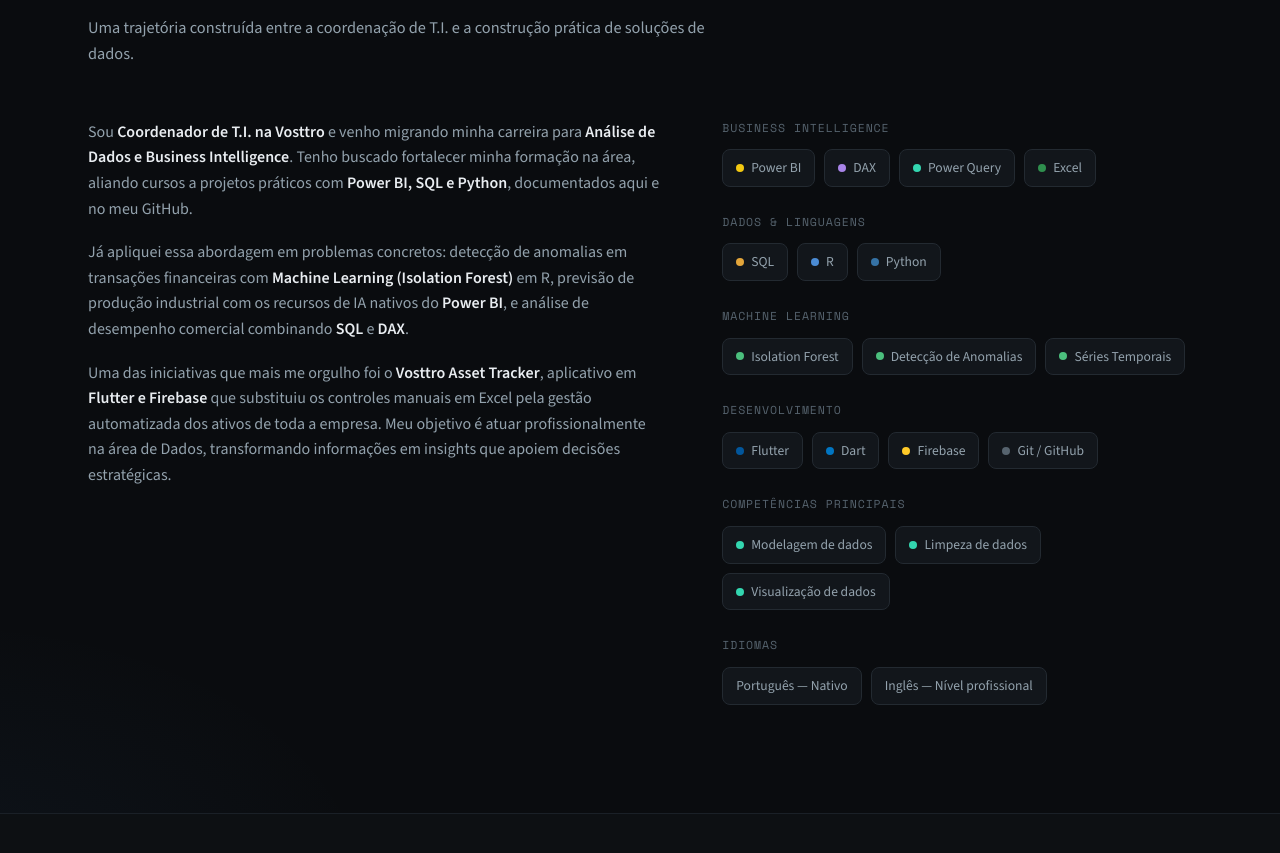
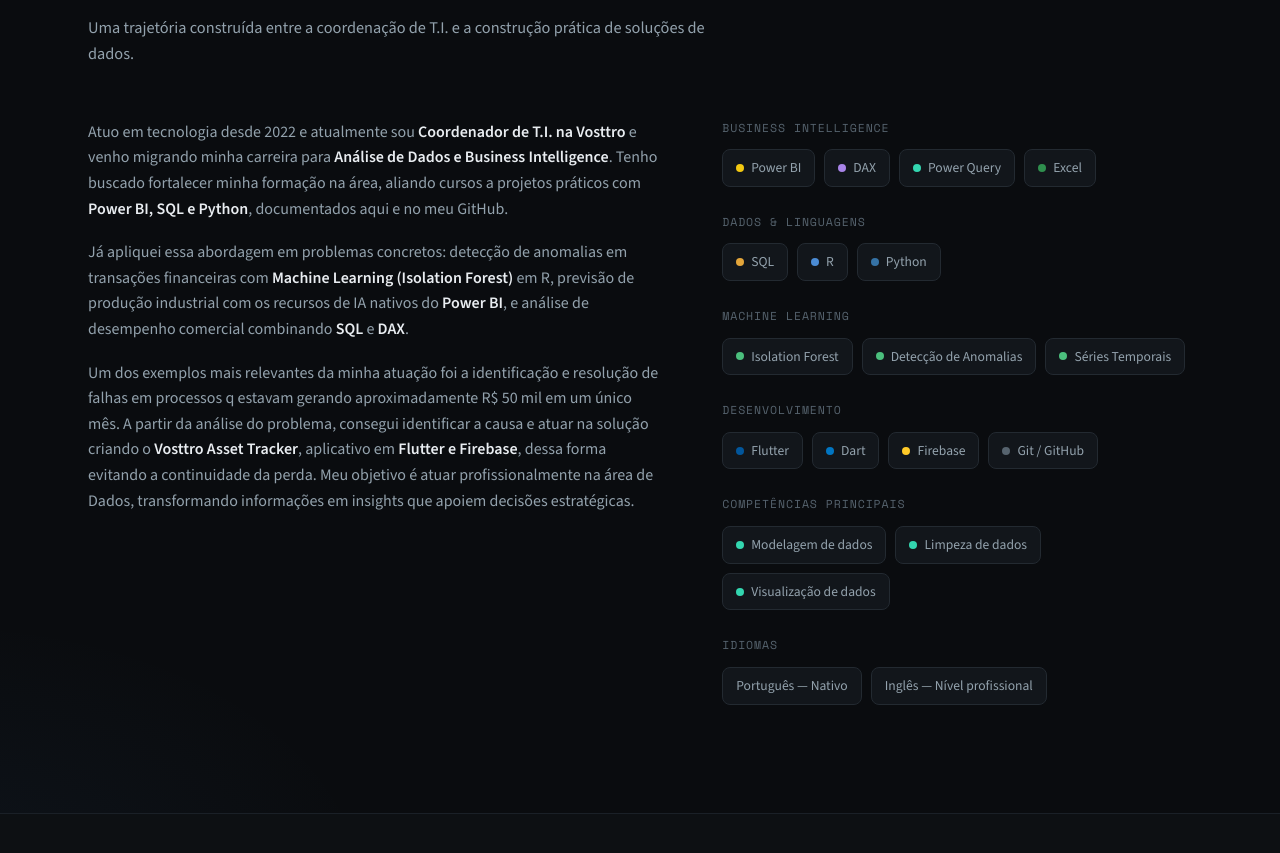
Before and after one commit to ZeRafaSp/portifolio-Rafael, a plain HTML site: page index.html in a window 1280 px wide. Shown: the part 927-1780 px from the top of the page. Drawn offline with nearby package versions, Linux system fonts and the light colour scheme.

Commit message:
Update index.html

```diff
--- a/index.html
+++ b/index.html
@@ -522,9 +522,9 @@
 
       <div class="about-grid">
         <div class="about-text" data-animate>
-          <p>Sou <strong>Coordenador de T.I. na Vosttro</strong> e venho migrando minha carreira para <strong>Análise de Dados e Business Intelligence</strong>. Tenho buscado fortalecer minha formação na área, aliando cursos a projetos práticos com <strong>Power BI, SQL e Python</strong>, documentados aqui e no meu GitHub.</p>
+          <p>Atuo em tecnologia desde 2022 e atualmente sou <strong>Coordenador de T.I. na Vosttro</strong> e venho migrando minha carreira para <strong>Análise de Dados e Business Intelligence</strong>. Tenho buscado fortalecer minha formação na área, aliando cursos a projetos práticos com <strong>Power BI, SQL e Python</strong>, documentados aqui e no meu GitHub.</p>
           <p>Já apliquei essa abordagem em problemas concretos: detecção de anomalias em transações financeiras com <strong>Machine Learning (Isolation Forest)</strong> em R, previsão de produção industrial com os recursos de IA nativos do <strong>Power BI</strong>, e análise de desempenho comercial combinando <strong>SQL</strong> e <strong>DAX</strong>.</p>
-          <p>Uma das iniciativas que mais me orgulho foi o <strong>Vosttro Asset Tracker</strong>, aplicativo em <strong>Flutter e Firebase</strong> que substituiu os controles manuais em Excel pela gestão automatizada dos ativos de toda a empresa. Meu objetivo é atuar profissionalmente na área de Dados, transformando informações em insights que apoiem decisões estratégicas.</p>
+          <p>Um dos exemplos mais relevantes da minha atuação foi a identificação e resolução de falhas em processos q estavam gerando aproximadamente R$ 50 mil em um único mês. A partir da análise do problema, consegui identificar a causa e atuar na solução criando o <strong>Vosttro Asset Tracker</strong>, aplicativo em <strong>Flutter e Firebase</strong>, dessa forma evitando a continuidade da perda. Meu objetivo é atuar profissionalmente na área de Dados, transformando informações em insights que apoiem decisões estratégicas.</p>
         </div>
 
         <div data-animate>
```
